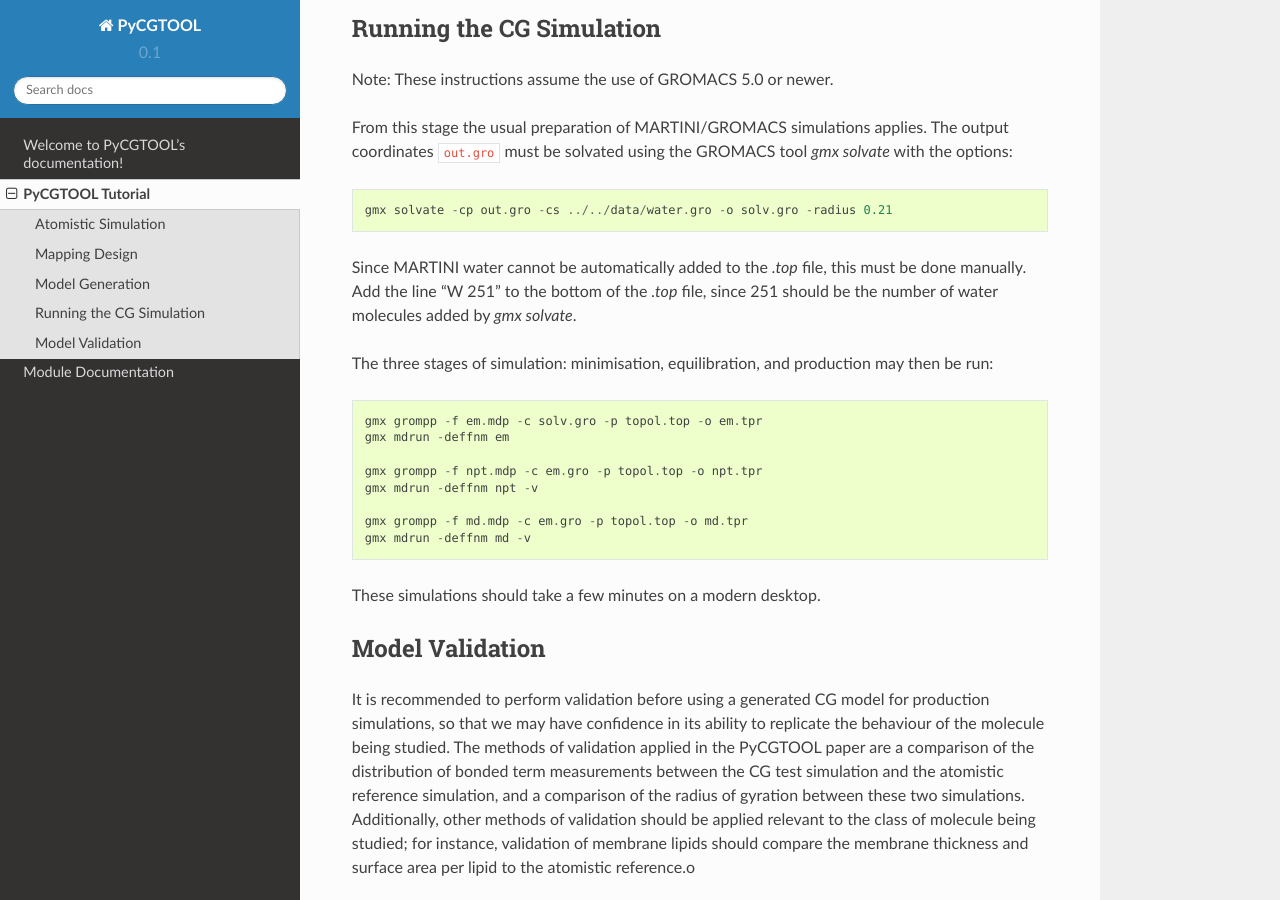
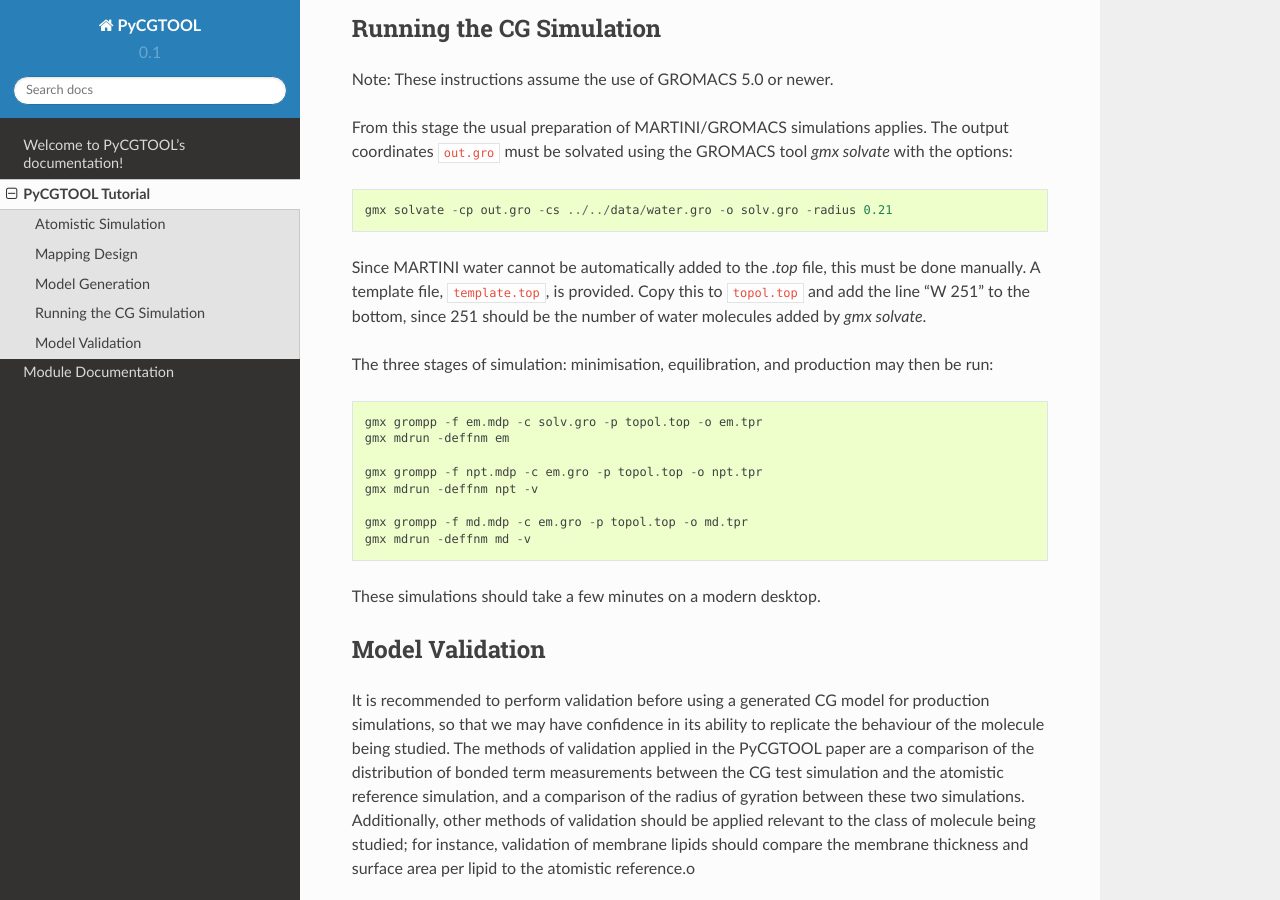
Before and after one commit to jag1g13/pycgtool, a Sphinx documentation site: the page built from doc/source/tutorial.rst, in a window 1280 px wide and 900 px high, scrolled down 2348 px. Built offline with Sphinx 7.4.7 and the Read the Docs theme 2.0.0, drawn with Linux system fonts in a browser that asks for light colours.

Commit message:
Add information on the template topology file provided and how to create a copy consistent with the later commands

```diff
--- a/doc/source/tutorial.rst
+++ b/doc/source/tutorial.rst
@@ -86,7 +86,8 @@ The output coordinates ``out.gro`` must be solvated using the GROMACS tool `gmx
     gmx solvate -cp out.gro -cs ../../data/water.gro -o solv.gro -radius 0.21
 
 Since MARTINI water cannot be automatically added to the `.top` file, this must be done manually.
-Add the line "W 251" to the bottom of the `.top` file, since 251 should be the number of water molecules added by `gmx solvate`.
+A template file, ``template.top``, is provided.
+Copy this to ``topol.top`` and add the line "W 251" to the bottom, since 251 should be the number of water molecules added by `gmx solvate`.
 
 The three stages of simulation: minimisation, equilibration, and production may then be run::
 
```
